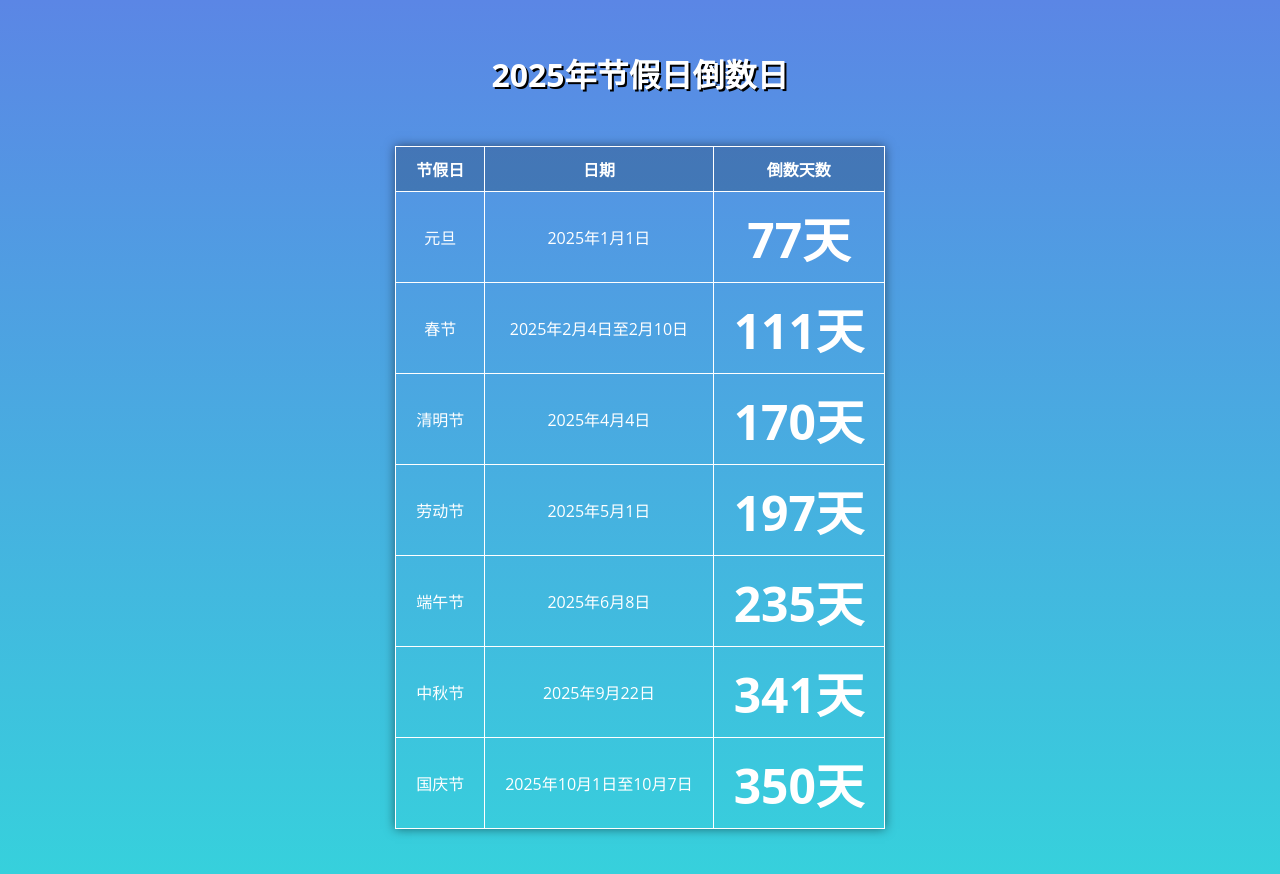
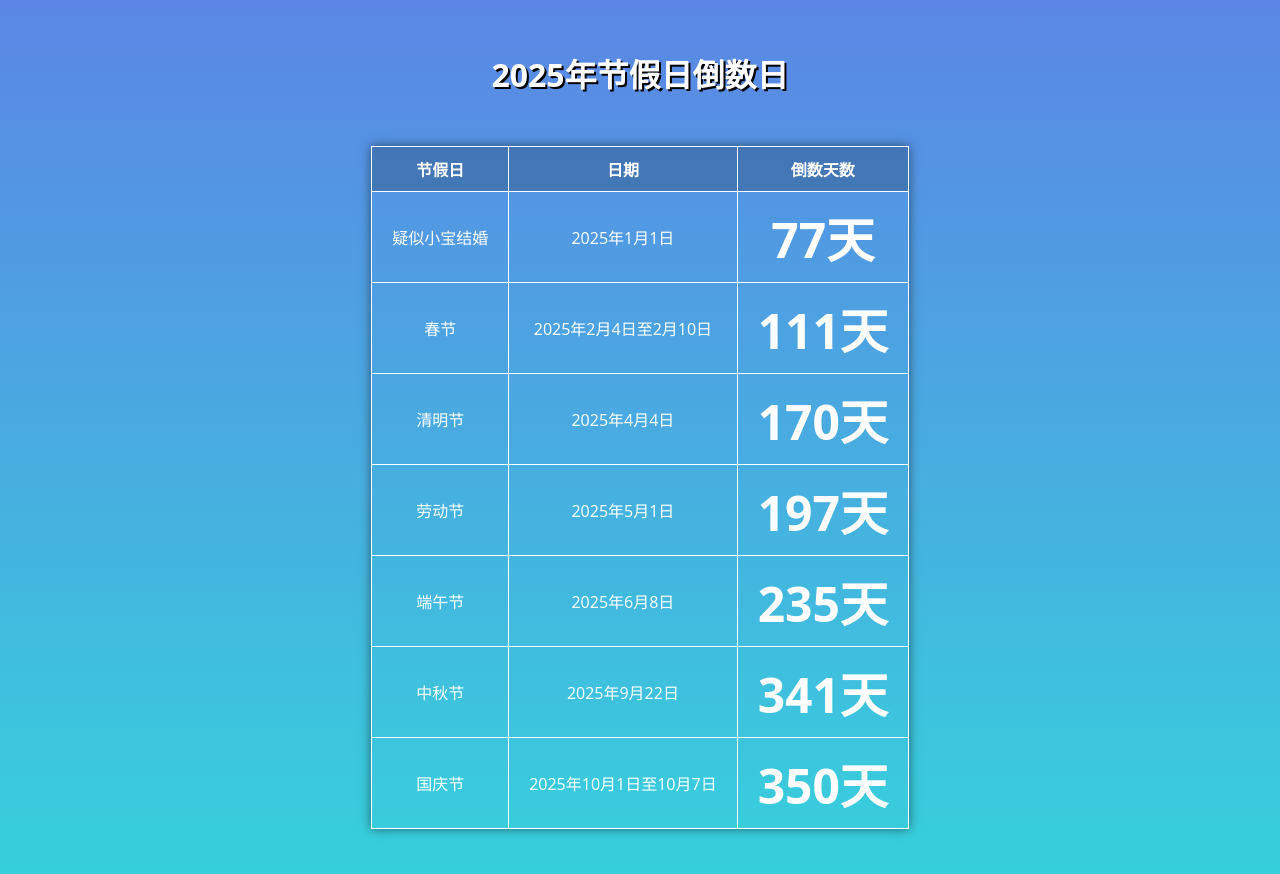
Before and after one commit to sujinjing/myPage, a plain HTML site: page index.html in a window 1280 px wide. Drawn offline with Linux system fonts and the light colour scheme.

Commit message:
节日调整

```diff
--- a/index.html
+++ b/index.html
@@ -56,7 +56,7 @@
     </thead>
     <tbody>
     <tr>
-        <td>元旦</td>
+        <td>疑似小宝结婚</td>
         <td>2025年1月1日</td>
         <td><span id="countdown1" class="countdown"></span></td>
     </tr>
```
